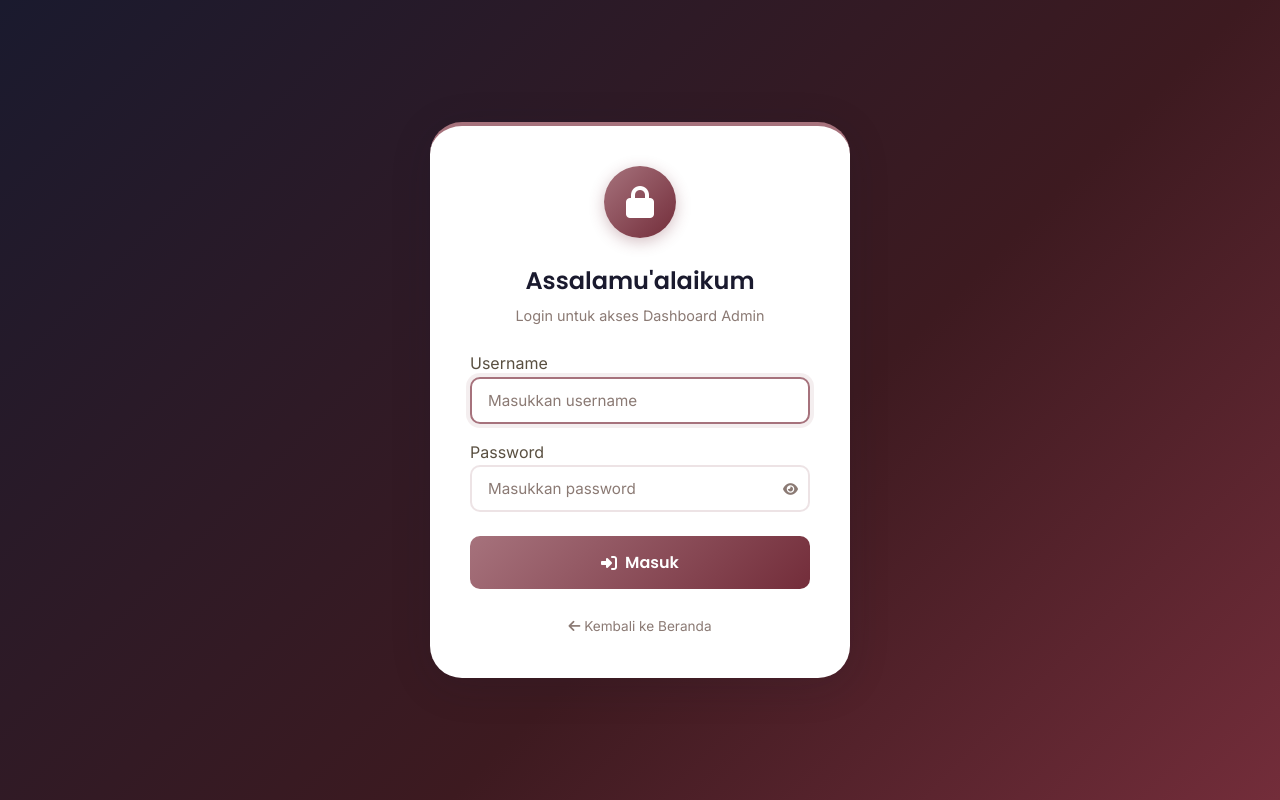
After one commit to nazuairo-ui/thebloomingj-mms, a Flask app: page /login in a window 1280 px wide. The commit adds this page. Run offline with Flask 3, Linux system fonts and the light colour scheme.

Commit message:
dasboard

```diff
--- a/app.py
+++ b/app.py
@@ -1,3 +1,4 @@
+from datetime import date
 from flask import Flask, redirect, render_template, request, url_for, jsonify, send_file, flash, send_from_directory
 from flask_sqlalchemy import SQLAlchemy
 from flask_login import LoginManager, UserMixin, login_user, logout_user, login_required, current_user
@@ -17,15 +18,76 @@ basedir = os.path.abspath(os.path.dirname(__file__))
 app = Flask(__name__)
 app.config['SQLALCHEMY_DATABASE_URI'] = 'sqlite:///' + \
     os.path.join(basedir, 'tiket.db')
-app.config['SECRET_KEY'] = 'mms-kajian-secret-key-2026'
+app.config['SECRET_KEY'] = 'the-blooming-journey-secret-key-2026'
 app.config['SQLALCHEMY_TRACK_MODIFICATIONS'] = False
 db = SQLAlchemy(app)
+
+WIB = ZoneInfo('Asia/Jakarta')
+
+
+def wib_now():
+    return datetime.now(WIB)
+
+
+def format_wib(dt):
+    if dt is None:
+        return '-'
+    if dt.tzinfo is None:
+        dt = dt.replace(tzinfo=WIB)
+    else:
+        dt = dt.astimezone(WIB)
+    return dt.strftime('%d/%m/%Y %H:%M WIB')
+
+
+@app.template_filter('wib')
+def wib_filter(dt):
+    return format_wib(dt)
+
+
+def sanitize_input(text, max_length=100):
+    if not text:
+        return ''
+    cleaned = re.sub(r'<[^>]+>', '', text)
+    cleaned = re.sub(r'[\x00-\x08\x0b\x0c\x0e-\x1f]', '', cleaned)
+    return cleaned.strip()[:max_length]
+
 
 login_manager = LoginManager()
 login_manager.init_app(app)
 login_manager.login_view = 'login'
 login_manager.login_message = 'Silakan login terlebih dahulu.'
 login_manager.login_message_category = 'warning'
+
+
+class User(UserMixin, db.Model):
+    id = db.Column(db.Integer, primary_key=True)
+    username = db.Column(db.String(80), unique=True, nullable=False)
+    password_hash = db.Column(db.String(200), nullable=False)
+
+    def set_password(self, password):
+        self.password_hash = generate_password_hash(password)
+
+    def check_password(self, password):
+        return check_password_hash(self.password_hash, password)
+
+
+class Tiket(db.Model):
+    id = db.Column(db.Integer, primary_key=True)
+    kode = db.Column(db.String(10), unique=True, nullable=False)
+    nama = db.Column(db.String(100))
+    no_telp = db.Column(db.String(20))
+    email = db.Column(db.String(100))
+    kode_referal = db.Column(db.String(50))
+    jenis_tiket = db.Column(db.String(20))
+    is_used = db.Column(db.Boolean, default=False)
+    waktu_daftar = db.Column(db.DateTime, default=wib_now)
+    waktu_scan = db.Column(db.DateTime, nullable=True)
+
+
+class Setting(db.Model):
+    id = db.Column(db.Integer, primary_key=True)
+    key = db.Column(db.String(50), unique=True, nullable=False)
+    value = db.Column(db.String(200), nullable=False)
 
 
 @login_manager.user_loader
@@ -38,8 +100,44 @@ def index():
     return render_template('index.html')
 
 
-@app.route('/daftar')
+@app.route('/daftar', methods=['GET', 'POST'])
 def pendaftaran():
+    if request.method == 'POST':
+        nama = sanitize_input(request.form.get('nama'))
+        no_telp = sanitize_input(request.form.get('telp'))
+        email = sanitize_input(request.form.get('email'))
+        kode_referal = sanitize_input(request.form.get('ref'))
+
+        hari_ini = date.today()
+        early_bird_mulai = date(2026, 7, 1)
+        early_bird_selesai = date(2026, 8, 15)
+
+        if early_bird_mulai <= hari_ini <= early_bird_selesai:
+            jenis_tiket = 'early_bird'
+        else:
+            jenis_tiket = 'normal'
+
+        kode = str(uuid.uuid4())[:8].upper()
+
+        tiket_baru = Tiket(
+            kode=kode,
+            nama=nama,
+            no_telp=no_telp,
+            email=email,
+            kode_referal=kode_referal,
+            jenis_tiket=jenis_tiket,
+            waktu_daftar=wib_now()
+        )
+        db.session.add(tiket_baru)
+        db.session.commit()
+
+        return render_template('sukses.html',
+                               nama=nama,
+                               kode=kode,
+                               angkatan=jenis_tiket,
+                               waktu_daftar=format_wib(wib_now())
+                               )
+
     return render_template('daftar.html')
 
 
@@ -67,5 +165,23 @@ def logout():
     return redirect(url_for('login'))
 
 
+@app.route('/admin')
+@login_required
+def admin():
+    tiket = Tiket.query.all()
+    total = len(tiket)
+    terpakai = sum(1 for t in tiket if t.is_used)
+    sisa = total - terpakai
+    kuota = 100
+
+    return render_template('admin.html',
+                           tiket=tiket,
+                           total=total,
+                           terpakai=terpakai,
+                           sisa=sisa,
+                           kuota=kuota
+                           )
+
+
 if __name__ == '__main__':
     app.run(debug=True)
--- a/static/style.css
+++ b/static/style.css
@@ -866,6 +866,42 @@ footer span {
 
 .ticket-list li strong {
     color: #732D3A;
+}
+
+/* ── LOGIN PAGE ── */
+.login-wrapper {
+    min-height: 100vh;
+    display: flex;
+    align-items: center;
+    justify-content: center;
+    background: linear-gradient(135deg, #1a1a2e 0%, #3d1a20 60%, #732D3A 100%);
+    padding: 1rem;
+}
+
+.login-card {
+    background: white;
+    border-radius: var(--radius-xl);
+    padding: 2.5rem;
+    max-width: 420px;
+    width: 100%;
+    box-shadow: var(--shadow-lg);
+    animation: scaleIn 0.5s ease-out;
+    text-align: center;
+    border-top: 4px solid #A6727C;
+}
+
+.login-card .login-icon {
+    width: 72px;
+    height: 72px;
+    background: linear-gradient(135deg, #A6727C 0%, #732D3A 100%);
+    border-radius: 50%;
+    display: flex;
+    align-items: center;
+    justify-content: center;
+    margin: 0 auto 1.5rem;
+    font-size: 2rem;
+    color: white;
+    box-shadow: 0 4px 15px rgba(115, 45, 58, 0.3);
 }
 
 /* ── Admin Dashboard ── */
--- a/templates/admin.html
+++ b/templates/admin.html
@@ -1,7 +1,5 @@
 {% extends "base.html" %}
-
 {% block title %}Dashboard Admin — The Blooming Journey{% endblock %}
-
 {% block head %}
 <script src="https://cdn.jsdelivr.net/npm/chart.js@4.4.1/dist/chart.umd.min.js"></script>
 {% endblock %}
@@ -15,7 +13,6 @@
             <h1><i class="fas fa-chart-pie" style="color: var(--accent-gold);"></i> Dashboard Admin
                 <span class="live-indicator"><span class="live-dot"></span> LIVE</span>
             </h1>
-            <p>Rekap data tiket The Blooming Journey MMS 2026</p>
         </div>
         <div style="display: flex; gap: 0.5rem; flex-wrap: wrap;">
             <div class="export-dropdown">
--- a/templates/daftar.html
+++ b/templates/daftar.html
@@ -31,7 +31,7 @@
         <div class="form-container">
             <h2>Form Pendaftaran</h2>
             <p class="form-subtitle">Isi data di bawah ini untuk mendaftar</p>
-            <form id="registerForm">
+            <form id="registerForm" method="POST" action="/daftar">
                 <div class="form-group">
                     <label for="nama">Nama Lengkap</label>
                     <input type="text" id="nama" name="nama" placeholder="Nama Lengkap" required>
@@ -43,6 +43,10 @@
                 <div class="form-group">
                     <label for="email">Email</label>
                     <input type="email" id="email" name="email" placeholder="mms@email.com" required>
+                </div>
+                <div class="form-group">
+                    <label for="ref">Kode Referal</label>
+                    <input type="text" id="ref" name="ref" placeholder="Isi jika memiliki kode referal">
                 </div>
                 <!-- tiket info-->
                 <div class="form-group">
--- /dev/null
+++ b/templates/login.html
@@ -0,0 +1,86 @@
+{% block navbar %}{% endblock %}
+
+<!DOCTYPE html>
+<html lang="id">
+
+<head>
+    <meta charset="UTF-8">
+    <meta name="viewport" content="width=device-width, initial-scale=1.0">
+    <title>Login Admin — The Blooming Journey</title>
+    <link rel="preconnect" href="https://fonts.googleapis.com">
+    <link rel="preconnect" href="https://fonts.gstatic.com" crossorigin>
+    <link
+        href="https://fonts.googleapis.com/css2?family=Poppins:wght@300;400;500;600;700&family=Inter:wght@300;400;500;600&display=swap"
+        rel="stylesheet">
+    <link rel="stylesheet" href="https://cdnjs.cloudflare.com/ajax/libs/font-awesome/6.5.1/css/all.min.css">
+    <link rel="stylesheet" href="{{ url_for('static', filename='style.css') }}">
+</head>
+
+<body>
+    <div class="login-wrapper">
+        <div class="login-card">
+            <div class="login-icon">
+                <i class="fas fa-lock"></i>
+            </div>
+            <h2 style="margin-bottom: 0.25rem;">Assalamu'alaikum</h2>
+            <p style="color: var(--text-muted); margin-bottom: 1.5rem; font-size: 0.9rem;">Login untuk akses Dashboard
+                Admin</p>
+
+            {% with messages = get_flashed_messages(with_categories=true) %}
+            {% if messages %}
+            {% for category, message in messages %}
+            <div class="mms-alert mms-alert-{{ category }}" style="text-align: left; margin-bottom: 1rem;">
+                <i class="fas fa-exclamation-circle"></i>
+                {{ message }}
+            </div>
+            {% endfor %}
+            {% endif %}
+            {% endwith %}
+
+            <form method="POST" action="/login">
+                <div style="margin-bottom: 1rem; text-align: left;">
+                    <label class="mms-label">Username</label>
+                    <input type="text" name="username" class="mms-input" placeholder="Masukkan username" required
+                        autofocus>
+                </div>
+                <div style="margin-bottom: 1.5rem; text-align: left;">
+                    <label class="mms-label">Password</label>
+                    <div style="position: relative;">
+                        <input type="password" name="password" id="passwordInput" class="mms-input"
+                            placeholder="Masukkan password" required>
+                        <button type="button" onclick="togglePassword()"
+                            style="position: absolute; right: 0.75rem; top: 50%; transform: translateY(-50%); background: none; border: none; cursor: pointer; color: var(--text-muted);">
+                            <i class="fas fa-eye" id="toggleIcon"></i>
+                        </button>
+                    </div>
+                </div>
+                <button type="submit" class="mms-btn mms-btn-primary mms-btn-lg"
+                    style="width: 100%; justify-content: center;">
+                    <i class="fas fa-sign-in-alt"></i> Masuk
+                </button>
+            </form>
+
+            <div style="margin-top: 1.5rem;">
+                <a href="/" style="font-size: 0.85rem; color: var(--text-muted);">
+                    <i class="fas fa-arrow-left"></i> Kembali ke Beranda
+                </a>
+            </div>
+        </div>
+    </div>
+
+    <script>
+        function togglePassword() {
+            const input = document.getElementById('passwordInput');
+            const icon = document.getElementById('toggleIcon');
+            if (input.type === 'password') {
+                input.type = 'text';
+                icon.className = 'fas fa-eye-slash';
+            } else {
+                input.type = 'password';
+                icon.className = 'fas fa-eye';
+            }
+        }
+    </script>
+</body>
+
+</html>
```
Also changed, not shown: templates/sukses.html (added, +263 -0 lines), tiket.db (added).
